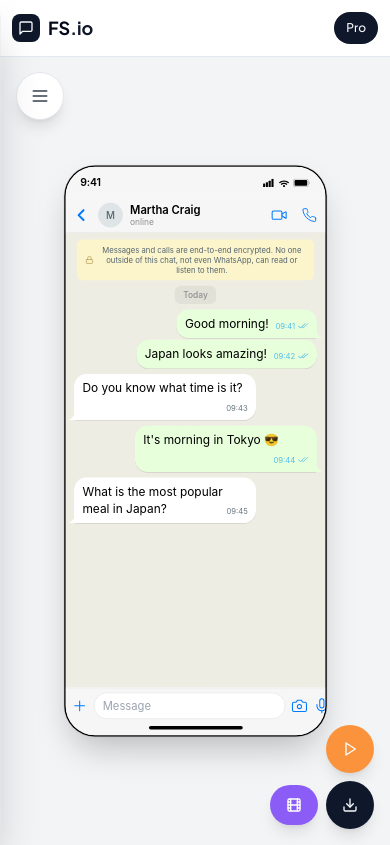
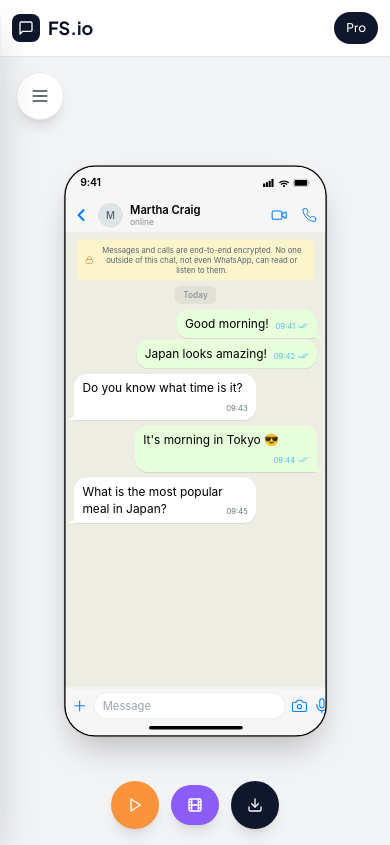
Before and after one commit to gokhangokova/fakewhatsappmessage, a Next.js app: page / in a window 390 px wide. Built offline with nearby package versions, Linux system fonts and the light colour scheme.

Commit message:
feat: Mobile buttons - single row centered at bottom (Preview, Video, Export)

```diff
--- a/app/page.tsx
+++ b/app/page.tsx
@@ -344,8 +344,8 @@
           )}
         </div>
 
-        {/* Floating Export Panel - Mobile optimized */}
-        <div className="absolute bottom-4 sm:bottom-6 md:bottom-8 right-4 sm:right-6 md:right-8 flex flex-col items-end gap-2 sm:gap-3">
+        {/* Floating Export Panel - Mobile: single row centered at bottom */}
+        <div className="absolute bottom-4 sm:bottom-6 md:bottom-8 left-1/2 -translate-x-1/2 sm:translate-x-0 sm:left-auto sm:right-4 md:right-8 flex flex-row sm:flex-col items-center sm:items-end gap-3">
           {/* Preview Animation Button */}
           {isPreviewMode ? (
             <Button
@@ -368,8 +368,6 @@
             </Button>
           )}
 
-          {/* Export Buttons Row */}
-          <div className="flex items-center gap-2 sm:gap-3">
           {/* Video Export Button */}
           <VideoExportPanel
             isOpen={videoExportOpen}
@@ -546,7 +544,6 @@
               </PopoverContent>
           </Popover>
         </div>
-        </div>
 
         {/* Quick Info - Hidden on mobile */}
         <div className="absolute bottom-4 md:bottom-8 left-4 md:left-8 hidden lg:block">
```
Lines whose indentation alone changed are shown as unchanged.
